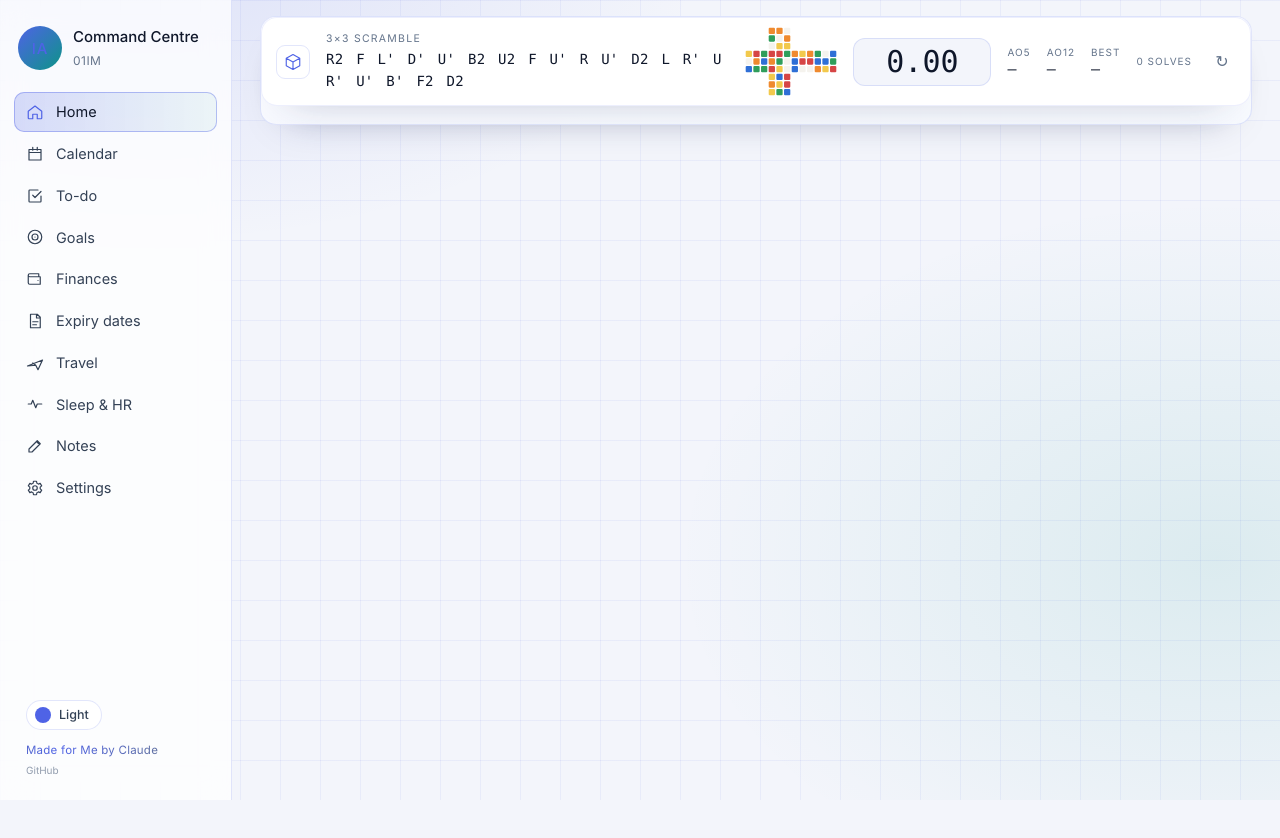
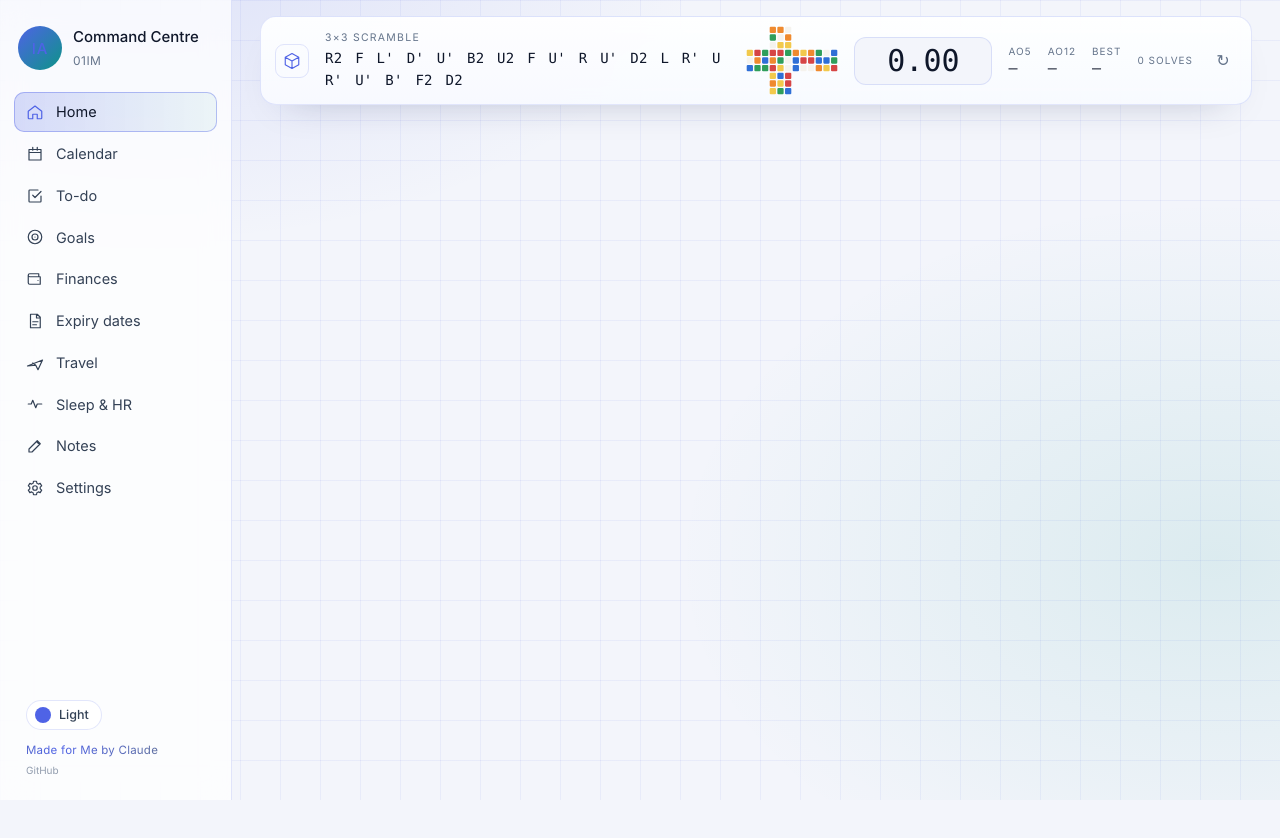
Before and after one commit to 01IM/command-centre, a plain HTML site: page web/index.html in a window 1280 px wide. After the commit the page ends 800 px from the top, so only its background shows below. Drawn offline with Linux system fonts and the light colour scheme.

Commit message:
Cube timer: remove the doubled border
Co-Authored-By: Claude Fable 5.2 <noreply@anthropic.com>
Claude-Session: https://claude.ai/code/session_011kf7uypvwRguc54YEb334M

```diff
--- a/web/styles.css
+++ b/web/styles.css
@@ -915,7 +915,7 @@ body[data-device=phone] #cube { display: none; }
 } }
 body { background: var(--page-glow), var(--bg); background-attachment: fixed; }
 .sidebar { border-right-color: var(--frame); }
-.card, #cube { background: var(--card-bg); border-color: var(--frame); position: relative; }
+.card { background: var(--card-bg); border-color: var(--frame); position: relative; }
 .card::before { content: ''; position: absolute; left: 20px; right: 20px; top: -1px; height: 1px; background: linear-gradient(90deg, transparent, var(--hair), transparent); pointer-events: none; }
 .card h2 { font-family: var(--serif); text-transform: none; letter-spacing: .01em; font-size: 17.5px; font-weight: 500; color: var(--title); }
 .card > header { border-bottom: 1px solid color-mix(in srgb, var(--frame) 70%, transparent); padding-bottom: 10px; }
@@ -1057,7 +1057,7 @@ body { background:
   linear-gradient(90deg, var(--grid-line) 1px, transparent 1px) 0 0 / 40px 40px,
   var(--bg); background-attachment: fixed; }
 .sidebar { background: var(--side-bg); backdrop-filter: blur(14px); -webkit-backdrop-filter: blur(14px); border-right: 1px solid var(--line); }
-.card, #cube { background: var(--card-bg); border: 1px solid var(--frame); border-radius: 16px; backdrop-filter: blur(10px); -webkit-backdrop-filter: blur(10px); box-shadow: var(--shadow); transition: border-color .25s var(--ease); }
+.card, .cube-bar { background: var(--card-bg); border: 1px solid var(--frame); border-radius: 16px; backdrop-filter: blur(10px); -webkit-backdrop-filter: blur(10px); box-shadow: var(--shadow); transition: border-color .25s var(--ease); }
 .card:hover { border-color: var(--frame-hover); }
 .card::before { display: none; }
 .card > header { border-bottom: 0; padding-bottom: 2px; }
--- a/web/sw.js
+++ b/web/sw.js
@@ -1,6 +1,6 @@
 // Offline support for the iPhone / iPad (home-screen) version. Not used by the Windows app.
 // App files: network first (so updates arrive), cached copy when offline. API calls are never cached here.
-const VERSION = 'cc-v24';
+const VERSION = 'cc-v25';
 const SHELL = ['./', 'index.html', 'styles.css', 'fonts/Inter-Regular.woff', 'fonts/Inter-Medium.woff', 'fonts/Inter-SemiBold.woff', 'fonts/Inter-Bold.woff', 'fonts/Inter-ExtraBold.woff', 'fonts/Inter-Black.woff', 'manifest.webmanifest',
   'js/app.js', 'js/store.js', 'js/services.js', 'js/oauth.js', 'js/integrations.js', 'js/cube.js', 'js/ical.js',
   'js/net.js', 'js/visuals.js', 'js/vault.js', 'js/sync.js', 'js/crypto.js', 'js/caldav.js', 'js/layout.js', 'js/holidays.js',
```
